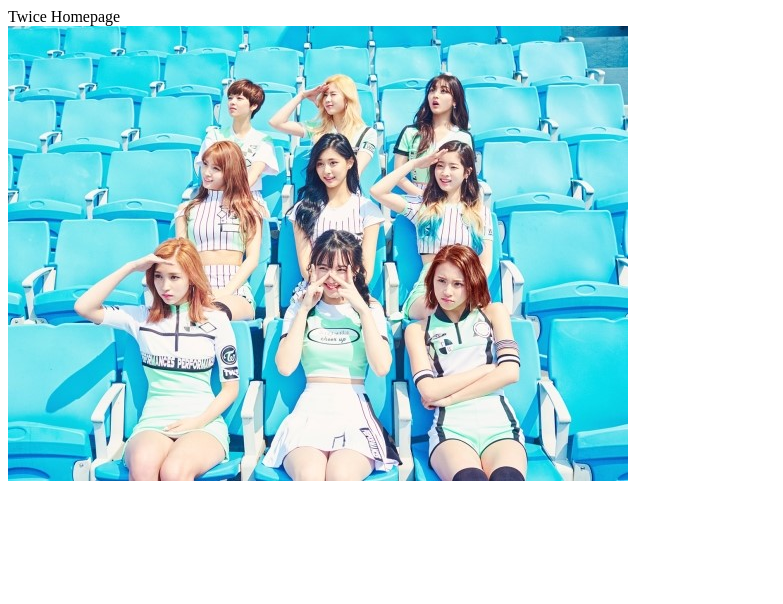
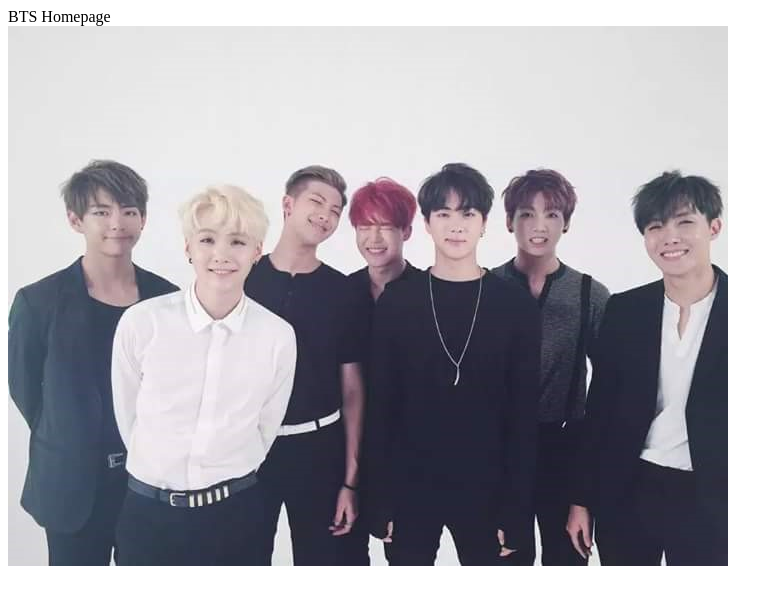
Before and after one commit to Cnulecture11/my-git-repository-2, a plain HTML site: page index.html in a window 1280 px wide. Shown: the whole page, without its empty margins (0-783 px from the left). Drawn offline with Linux system fonts and the light colour scheme.

Commit message:
Replace twice hompage(img,title) by BTS

```diff
--- a/index.html
+++ b/index.html
@@ -1,4 +1,4 @@
 <html>
-	<head>Twice Homepage</head>
-	<div><img src = "TwicePhoto.jpg"><div>
+	<head>BTS Homepage</head>
+	<div><img src = "bts.jpg"><div>
 </html>
```
Also changed, not shown: bts.jpg (added).
